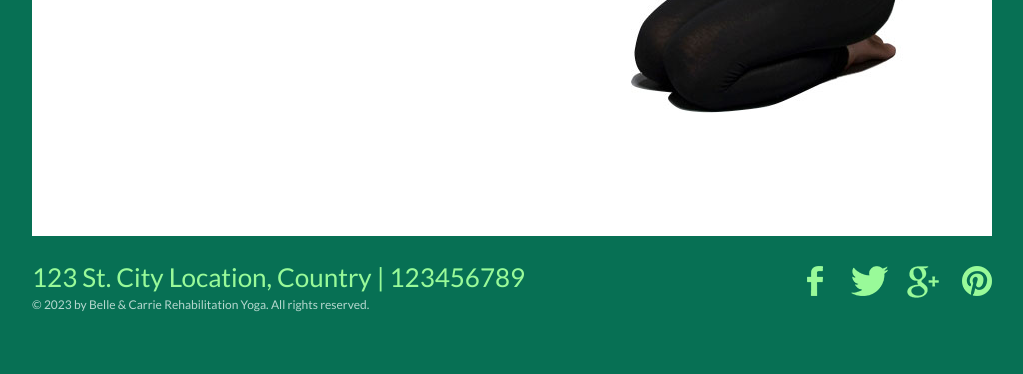
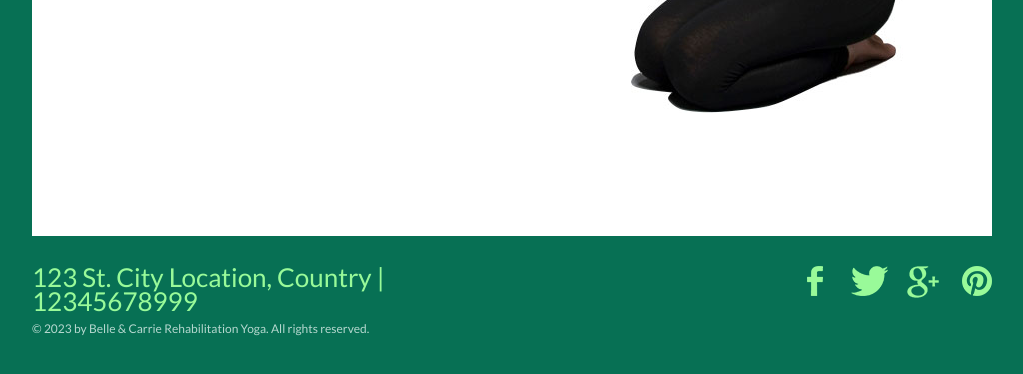
Before and after one commit to Jaanskumar/upload, a plain HTML site: page index.html in a window 1280 px wide. Shown: the part 874-1248 px from the top of the page, without its empty margins (128-1151 px from the left). Drawn offline with Linux system fonts and the light colour scheme.

Commit message:
index.html
first change 12345678999

```diff
--- a/index.html
+++ b/index.html
@@ -46,7 +46,7 @@
 	</div>
 	<div id="footer">
 		<div>
-			<span>123 St. City Location, Country | 123456789</span>
+			<span>123 St. City Location, Country | 12345678999</span>
 			<p>
 				&copy; 2023 by Belle &amp; Carrie Rehabilitation Yoga. All rights reserved.
 			</p>
```
